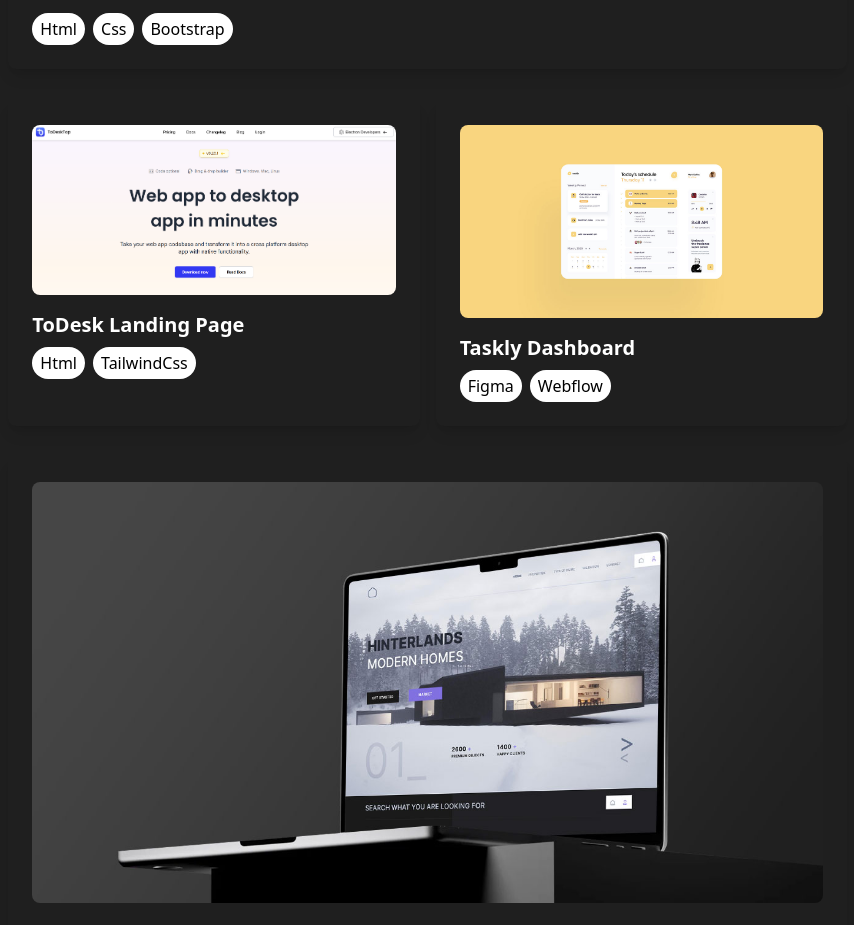
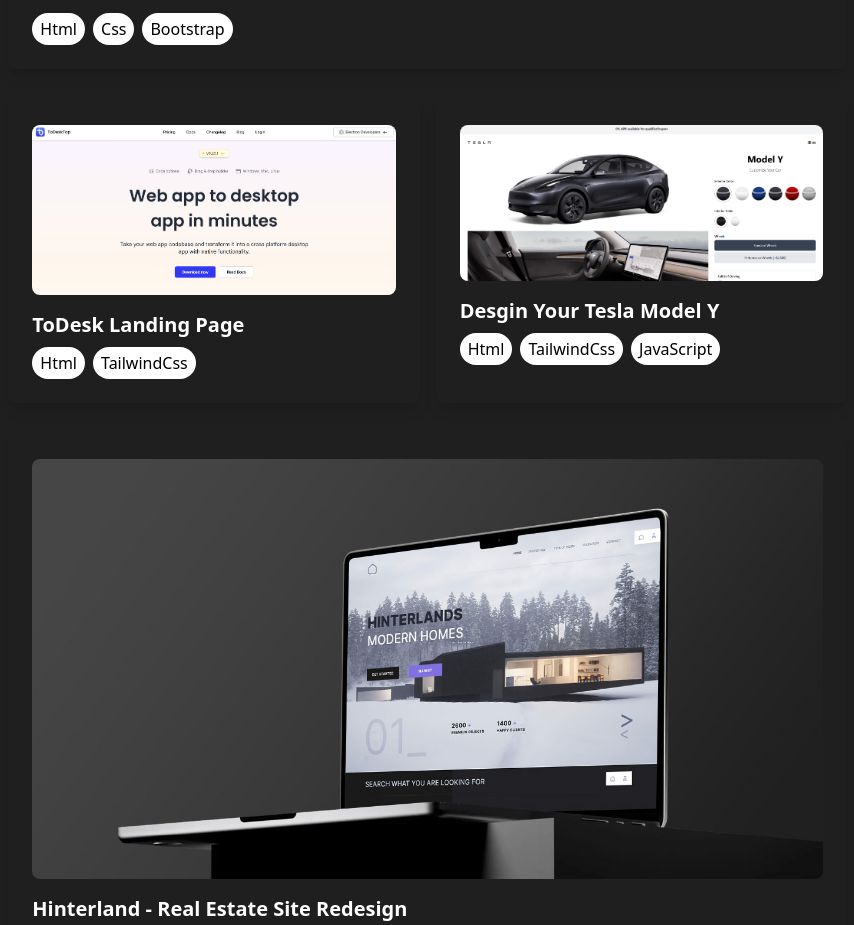
Before and after one commit to Hamzakhanzada/My-Portfolio, a website: page index.html in a window 1280 px wide. Shown: the part 5192-6117 px from the top of the page, without its empty margins (425-1279 px from the left). Drawn offline with Linux system fonts and the light colour scheme.

Commit message:
add 1 project

```diff
--- a/index.html
+++ b/index.html
@@ -465,18 +465,19 @@
                     </div>
 
                     <div class="col-span-12 sm:col-span-6 lg:col-span-6 bg-gray-800 rounded-lg shadow-lg p-6">
-                        <a href="images/portfolio3.jpg">
-                            <img src="images/portfolio3.jpg" alt="Taskly Dashboard"
+                        <a href="images/tesla.png">
+                            <img src="images/tesla.png" alt="Tesla Model Y"
                                 class="w-full h-auto object-cover mb-4 rounded-lg">
 
                         </a>
-                        <a href="" class="hover:underline">
-                            <h3 class="text-xl font-semibold">Taskly Dashboard</h3>
+                        <a href="https://hamzakhanzada.github.io/Tesla-/" class="hover:underline">
+                            <h3 class="text-xl font-semibold">Desgin Your Tesla Model Y</h3>
 
                         </a>
                         <div class="flex space-x-2 mt-2">
-                            <span class="bg-white text-black text-xm hover:bg-green cursor-pointer hover:text-black  font-medium py-1 px-2 rounded-full">Figma</span>
-                            <span class="bg-white text-black text-xm hover:bg-green cursor-pointer hover:text-black  font-medium py-1 px-2 rounded-full">Webflow</span>
+                            <span class="bg-white text-black text-xm hover:bg-green cursor-pointer hover:text-black  font-medium py-1 px-2 rounded-full">Html</span>
+                            <span class="bg-white text-black text-xm hover:bg-green cursor-pointer hover:text-black  font-medium py-1 px-2 rounded-full">TailwindCss</span>
+                            <span class="bg-white text-black text-xm hover:bg-green cursor-pointer hover:text-black  font-medium py-1 px-2 rounded-full">JavaScript</span>
                         </div>
                     </div>
                 </div>
```
Also changed, not shown: images/tesla.png (added).
